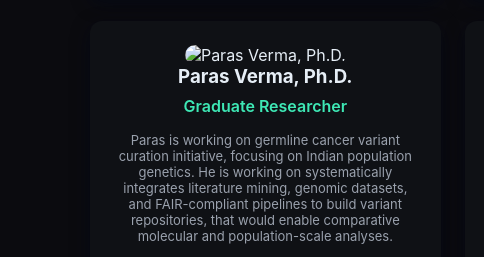
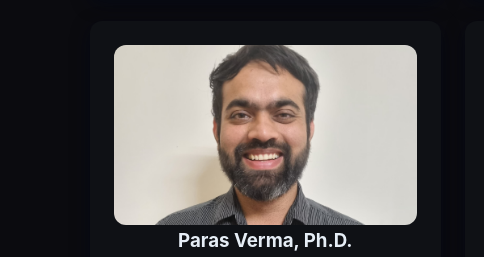
Before and after one commit to msplaksha/msplaksha.github.io, a plain HTML site: page mosaic/index.html in a window 1280 px wide. Shown: the part 2813-3070 px from the top of the page, 0-484 px from the left. Drawn offline with Linux system fonts and the light colour scheme.

Commit message:
Update index.html

```diff
--- a/mosaic/index.html
+++ b/mosaic/index.html
@@ -269,7 +269,7 @@ d='M19 3a2 2 0 0 1 2 2v14a2 2 0 0
         </div>
 
         <div class='member-card'>
-            <img src='members/paras.png' alt='Paras Verma, Ph.D.'>
+            <img src='members/paras.jpg' alt='Paras Verma, Ph.D.'>
             <h3>Paras Verma, Ph.D.</h3>
             <p class='role'>Graduate Researcher</p>
             <p class='bio small-bio'>Paras is working on germline cancer variant curation initiative, focusing on Indian population genetics. He is working on systematically integrates literature mining, genomic datasets, and FAIR-compliant pipelines to build variant repositories, that would enable comparative molecular and population-scale analyses.</p>
```
